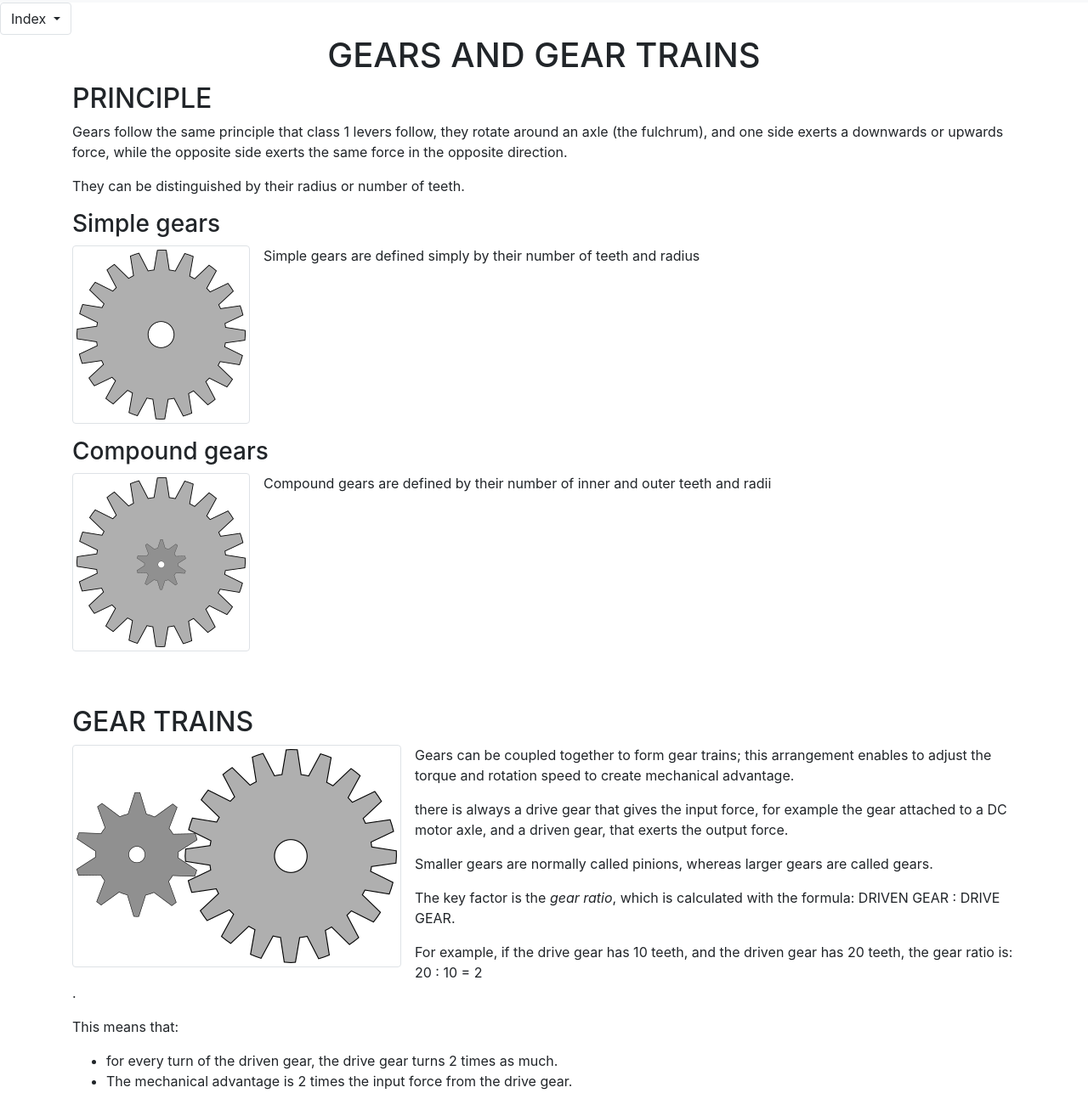
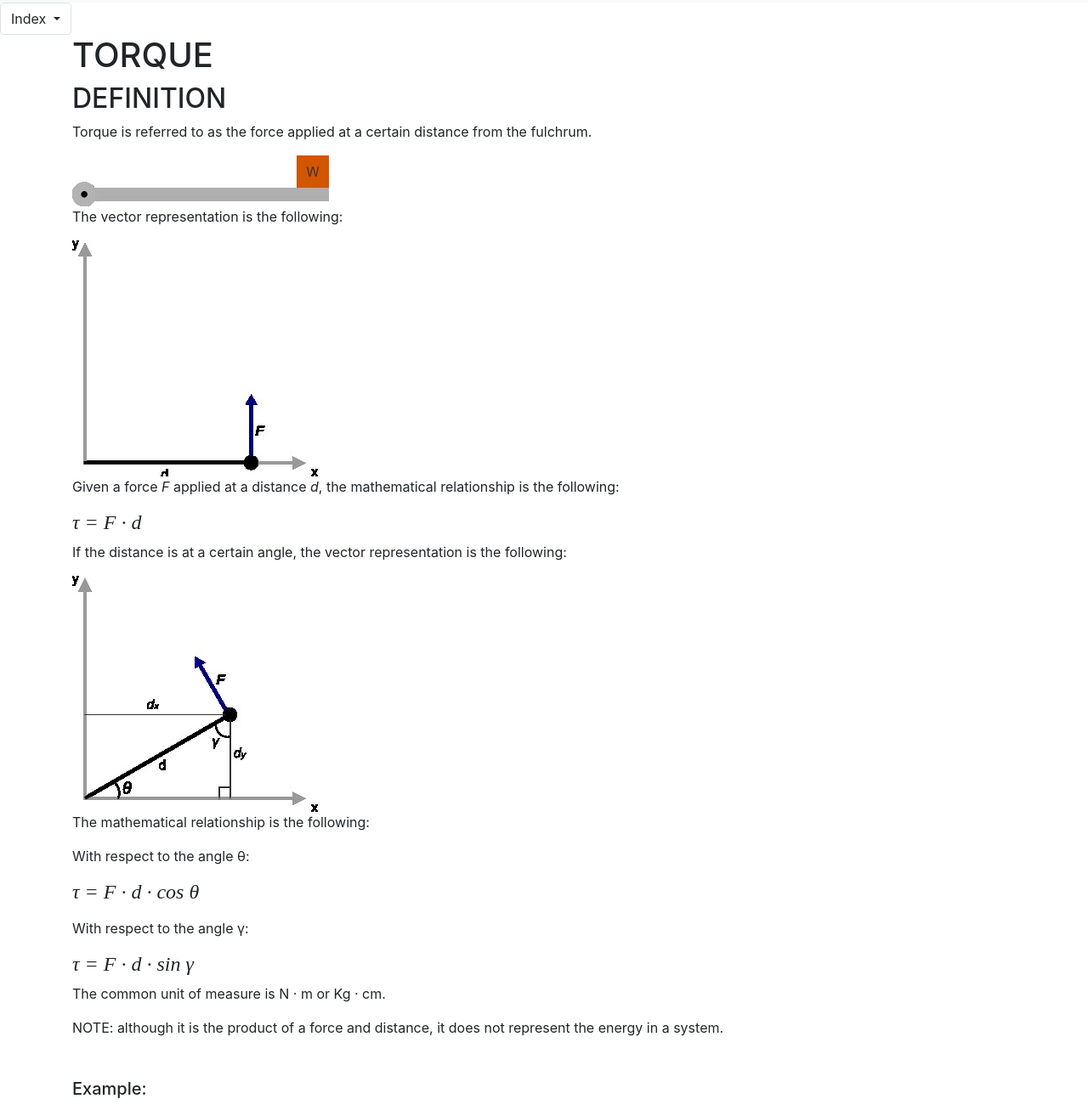
Before and after one commit to MasatakaRosmarino/robotics, a plain HTML site: page pages/physics/mechanics/torque.html in a window 1280 px wide. Shown: the part 53-1360 px from the top of the page at 85% size. Drawn offline with Linux system fonts and the light colour scheme.

Commit message:
added torque page with reference images. improved gears page drawings. Added sg90 micro servo datasheet.

```diff
--- a/pages/physics/mechanics/gears.html
+++ b/pages/physics/mechanics/torque.html
@@ -6,7 +6,7 @@
     <meta http-equiv="X-UA-Compatible" content="ie=edge">
     <link rel="stylesheet" id="bootstrap" href="">
     <link rel="stylesheet" id="main-style" href="">
-    <title>Gears and gear trains</title>
+    <title>Torque</title>
 </head>
 <body>
     <nav class="navbar navbar-expand-lg navbar-light bg-light">
@@ -56,62 +56,62 @@
     <div class="container">
         <div class="row">
             <div class="col-12">
-                <h1 class="text-center text-uppercase">gears and gear trains</h1>
+                <h1 class="text-uppercase">torque</h1>
 
                 <section class="mb-5">
-                    <h2 class="text-uppercase">Principle</h2>
+                    <h2 class="text-uppercase">Definition</h2>
 
-                    <p>Gears follow the same principle that class 1 levers follow, they rotate around an axle (the fulchrum), and one side exerts a downwards or upwards force,
-                        while the opposite side exerts the same force in the opposite direction.</p>
+                    <p>Torque is referred to as the force applied at a certain distance from the fulchrum.</p>
 
-                    <p>They can be distinguished by their radius or number of teeth.</p>
+                    <picture>
+                        <img src="torque_drawing.jpg" alt="torque" class="img">
+                    </picture>
 
-                    <h3>Simple gears</h3>
+                    <p>The vector representation is the following:</p>
 
-                    <div class="clearfix">
-                        <picture>
-                            <img src="gear_20T.png" alt="gear" class="img-thumbnail float-left mr-3 mb-3">
-                        </picture>
+                    <picture>
+                        <img src="torque_vector_0_degree.jpg" alt="torque" class="img">
+                    </picture>
 
-                        <p>Simple gears are defined simply by their number of teeth and radius</p>
-                    </div>
+                    <p>Given a force <span class="font-italic text-uppercase">f</span> applied at a distance <span class="font-italic">d</span>, the mathematical relationship is the following:</p>
 
-                    <h3>Compound gears</h3>
+                    <h4 class="font-italic math-formula">&tau; = F &middot; d</h4>
 
-                    <div class="clearfix">
-                        <picture>
-                            <img src="compound_gear_20-10.png" alt="gear" class="img-thumbnail float-left mr-3 mb-3">
-                        </picture>
+                    <p>If the distance is at a certain angle, the vector representation is the following:</p>
 
-                        <p>Compound gears are defined by their number of inner and outer teeth and radii</p>
-                    </div>
+                    <picture>
+                        <img src="torque_vector_theta_degree.jpg" alt="torque" class="img">
+                    </picture>
+
+                    <p>The mathematical relationship is the following:</p>
+
+                    <p>With respect to the angle &theta;:</p>
+
+                    <h4 class="mb-3 font-italic math-formula">&tau; = F &middot; d &middot; cos &theta;</h4>
+
+                    <p>With respect to the angle &gamma;:</p>
+
+                    <h4 class="mb-2 font-italic math-formula">&tau; = F &middot; d &middot; sin &gamma;</h4>
+
+                    <p>The common unit of measure is N &middot; m or Kg &middot; cm.</p>
+
+                    <p><span class="text-uppercase">note:</span> although it is the product of a force and distance, it does not represent the energy in a system.</p>
                 </section>
 
-                <section>
-                    <h2 class="text-uppercase">gear trains</h2>
-                    <div class="clearfix">
-                        <picture>
-                            <img src="gear_train.png" alt="gear train" class="img-thumbnail float-left mr-3 mb-3">
-                        </picture>
 
-                        <p>Gears can be coupled together to form gear trains; this arrangement enables to adjust the torque and rotation speed to create mechanical advantage.</p>
 
-                        <p>there is always a drive gear that gives the input force, for example the gear attached to a DC motor axle, and a driven gear, that exerts the output force.</p>
+                <section class="mb-5">
+                    <h5>Example:</h5>
 
-                        <p>Smaller gears are normally called pinions, whereas larger gears are called gears.</p>
 
-                        <p>The key factor is the <span class="font-italic">gear ratio</span>, which is calculated with the formula: <span class="text-uppercase">driven gear</span> : <span class="text-uppercase">drive gear</span>.</p>
 
-                        <p>For example, if the drive gear has 10 teeth, and the driven gear has 20 teeth, the gear ratio is:<br/> 20 : 10 = 2<br/>.</p>
+                </section>
+            </div>
+        </div>
 
-                        <p>This means that:
-                            <ul>
-                                <li>for every turn of the driven gear, the drive gear turns 2 times as much.</li>
-                                <li>The mechanical advantage is 2 times the input force from the drive gear.</li>
-                            </ul>
-                        </p>
-                    </div>
-                </section>
+        <div class="row">
+            <div class="col-12">
+
             </div>
         </div>
     </div>
--- a/scripts/main-script.js
+++ b/scripts/main-script.js
@@ -105,7 +105,8 @@ if(currentUrlFolder.includes("arduino")){
 if(currentUrlFolder.includes("mechanics")){
     menuList.push(createMenuElement(currentUrlFolder + "/forces.html", "dropdown-item", "Forces and vectors"));
     menuList.push(createMenuElement(currentUrlFolder + "/law-of-sines-and-cosines.html", "dropdown-item", "Law of sines and cosines"));
-    menuList.push(createMenuElement(currentUrlFolder + "/gears.html", "dropdown-item", "Gears and geartrains"));
+    menuList.push(createMenuElement(currentUrlFolder + "/torque.html", "dropdown-item", "Torque"));
+    menuList.push(createMenuElement(currentUrlFolder + "/gears.html", "dropdown-item", "Gears and gear trains"));
 }
 
 for(var i=0; i< menuList.length; i++){
```
Also changed, not shown: index.html (+4 -7 lines), pages/electronics/analog/analog-main.html (+1 -1 lines), pages/electronics/analog/led-current-relation.html (+1 -1 lines), pages/electronics/analog/led.html (+1 -1 lines), pages/electronics/arduino/9g-microservo.html (+7 -5 lines), pages/electronics/arduino/feetech-FT5330M-servo.html (+1 -1 lines), pages/electronics/arduino/kingmax-DCS16942CHV.html (+1 -1 lines), pages/electronics/arduino/kingmax-RGD01L-servo.html (+1 -1 lines), pages/physics/mechanics/forces.html (+1 -3 lines), asset/images/compound_gear_20-10.jpg (added), asset/images/compound_gear_20-10.png (deleted), asset/images/torque_drawing.jpg (added), asset/images/torque_vector_0_degree.jpg (added), asset/images/torque_vector_theta_degree.jpg (added).
